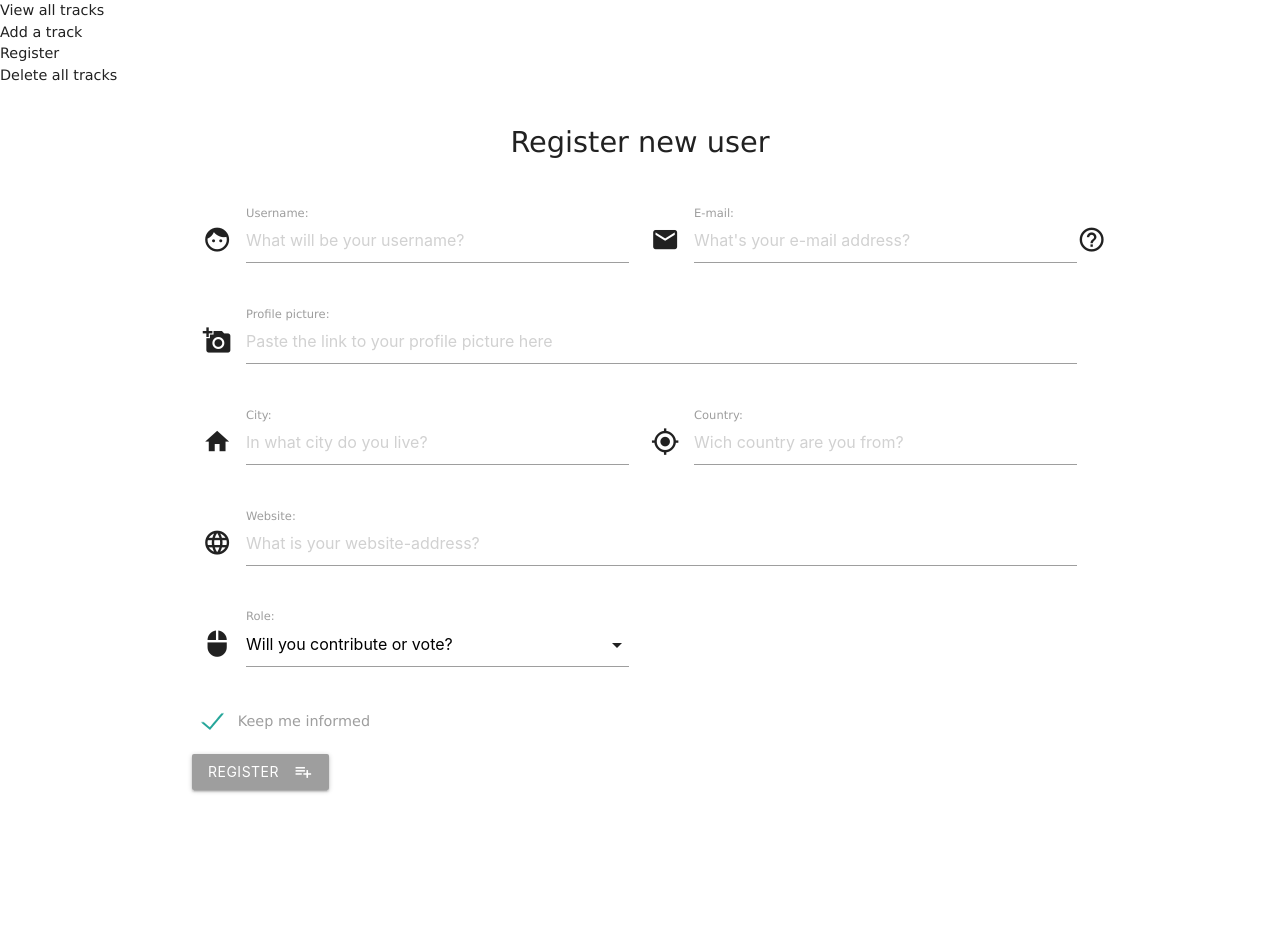
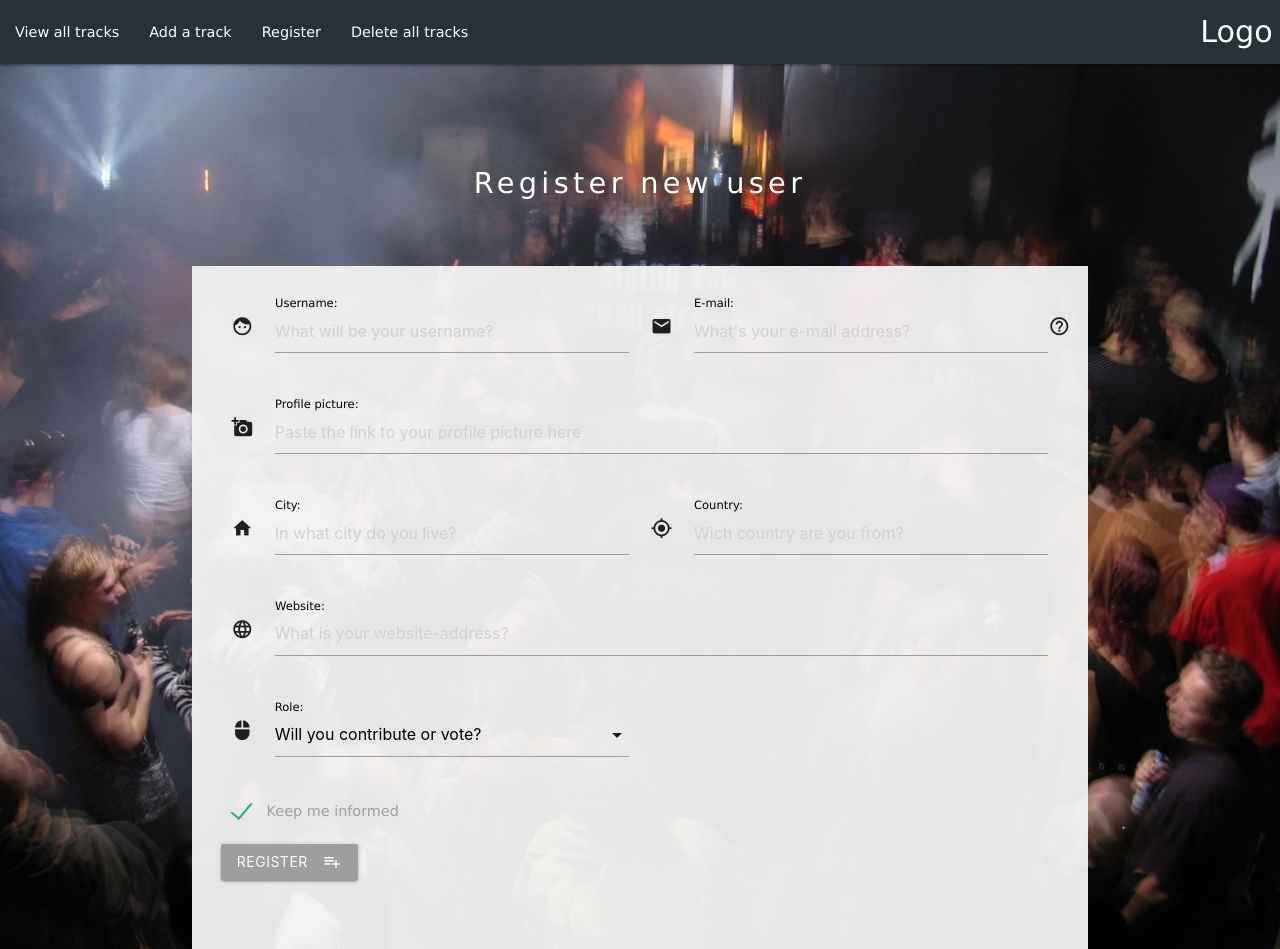
Before and after one commit to Evert-R/milestone-three, a Flask app: page /add_user in a window 1280 px wide. Before the commit the page ends 793 px from the top, so only its background shows below. Run offline with Flask 2, Linux system fonts and the light colour scheme; some libraries are stand-ins or nearby versions.

Commit message:
added navbar and some basic styling

```diff
--- a/app.py
+++ b/app.py
@@ -129,7 +129,7 @@ def insert_vote(track_id):
 @app.route('/reset_contest')
 def reset_contest():
     tracks = mongo.db.tracks
-    tracks.drop()
+    """tracks.drop()"""
     return redirect(url_for('get_tracks'))
 
 
--- a/static/css/style.css
+++ b/static/css/style.css
@@ -1,6 +1,9 @@
 html {
     font-family: Verdana, Geneva, Tahoma, sans-serif;
     font-size: 0.9em;
+    background-image: url("/static/images/krypto_23.jpg");
+    background-repeat: repeat;
+    background-size: cover;
 }
 
 p {
@@ -16,11 +19,74 @@ a, a:visited, a:active {
 h1 {
     font-size: 2rem;
     padding-bottom: 1.5rem;
-    text-align: center;
+    color: white;
+    letter-spacing: 0.3rem;
 }
 
 h2 {
     font-size: 1.2rem;
+}
+
+.er-wrapper {
+    padding: 2rem;
+    background-color: #f5f5f5f0;
+}
+
+.dropdown-content li span {
+    font-size: 1rem;
+    color: black!important;
+}
+
+.datepicker-date-display {
+    background-color: #263238;
+}
+
+.input-field .prefix.active {
+    color: rgb(91, 136, 158);
+}
+
+/* label color */
+
+.input-field label {
+    color: #000;
+}
+
+/* label focus color */
+
+.input-field .prefix {
+    font-size: 1.5rem;
+}
+
+.input-field input[type=text]:focus+label {
+    font-size: 1.5rem;
+    color: #000;
+}
+
+/* label underline focus color */
+
+.input-field input[type=text]:focus {
+    border-bottom: 1px solid #000;
+    box-shadow: 0 1px 0 0 #000;
+}
+
+/* valid color */
+
+.input-field input[type=text].valid {
+    border-bottom: 1px solid #000;
+    box-shadow: 0 1px 0 0 #000;
+}
+
+/* invalid color */
+
+.input-field input[type=text].invalid {
+    border-bottom: 1px solid #000;
+    box-shadow: 0 1px 0 0 #000;
+}
+
+/* icon prefix focus color */
+
+.input-field .prefix.active {
+    color: #000;
 }
 
 .er-center {
--- a/templates/adduser.html
+++ b/templates/adduser.html
@@ -1,6 +1,12 @@
 {% extends 'base.html' %}
 {% block content %}
-<h1>Register new user</h1>
+<div class="row">
+    <div class="col s12">
+        <h1 class="center-align">Register new user</h1>
+    </div>
+</div>
+<div class="er-wrapper">
+
     <div class="row">
         <form action="{{ url_for('insert_user') }}" method="POST" class="col s12">
 
@@ -85,4 +91,5 @@
 
         </form>
     </div>
+</div>
 {% endblock %}
--- a/templates/base.html
+++ b/templates/base.html
@@ -15,26 +15,41 @@
 <body>
 
     <header>
-        <a href="{{url_for('get_tracks')}}">View all tracks</a><br>
-        <a href="{{url_for('add_track')}}">Add a track</a><br>
-        <a href="{{url_for('add_user')}}">Register</a><br>
-        <a href="{{url_for('reset_contest')}}">Delete all tracks</a><br>
+        <nav>
+            <div class="nav-wrapper blue-grey darken-4">
+                <a href="#" class="brand-logo right">Logo</a>
+                <a href="#" data-target="mobile-demo" class="sidenav-trigger"><i class="material-icons">menu</i></a>
+                <ul id="nav-mobile" class="left hide-on-med-and-down">
+                    <li><a href="{{url_for('get_tracks')}}">View all tracks</a></li>
+                    <li><a href="{{url_for('add_track')}}">Add a track</a></li>
+                    <li><a href="{{url_for('add_user')}}">Register</a><br></li>
+                    <li><a href="{{url_for('reset_contest')}}">Delete all tracks</a><br></li>
+                </ul>
+            </div>
+        </nav>
+        <ul class="sidenav" id="mobile-demo">
+            <li><a href="{{url_for('get_tracks')}}">View all tracks</a></li>
+            <li><a href="{{url_for('add_track')}}">Add a track</a></li>
+            <li><a href="{{url_for('add_user')}}">Register</a><br></li>
+            <li><a href="{{url_for('reset_contest')}}">Delete all tracks</a><br></li>
+        </ul>
     </header>
 
     <div class="container">
-        <div class="row">
-            <article class="er-main-content">
-                <div class="row">
-                    {% block content %} {% endblock %}
-                </div>
-            </article>
-        </div>
+
+        <article class="er-main-content">
+
+            {% block content %} {% endblock %}
+
+        </article>
+
         <script src="https://cdnjs.cloudflare.com/ajax/libs/jquery/3.4.1/jquery.min.js"
             integrity="sha256-CSXorXvZcTkaix6Yvo6HppcZGetbYMGWSFlBw8HfCJo=" crossorigin="anonymous"></script>
         <script src="https://cdnjs.cloudflare.com/ajax/libs/materialize/1.0.0/js/materialize.min.js"
             integrity="sha256-U/cHDMTIHCeMcvehBv1xQ052bPSbJtbuiw4QA9cTKz0=" crossorigin="anonymous"></script>
         <script>
             $(document).ready(function () {
+                $('.sidenav').sidenav();
                 $('.collapsible').collapsible();
                 $('select').formSelect();
                 $('.datepicker').datepicker({
--- a/templates/tracks.html
+++ b/templates/tracks.html
@@ -1,6 +1,10 @@
 {% extends 'base.html' %}
 {% block content %}
-<h1>Tracks in this contest</h1>
+<div class="row">
+    <div class="col s12">
+        <h1 class="center-align">Tracks in this contest</h1>
+    </div>
+</div>
 {% for track in tracks %}
 {# Split username in _id and name #}
 {% set current_user = track.user.split(',') %}
```
Also changed, not shown: templates/addtrack.html (+16 -6 lines), templates/viewuser.html (+18 -4 lines), static/images/krypto_23.jpg (added). Lines whose indentation alone changed are shown as unchanged.
